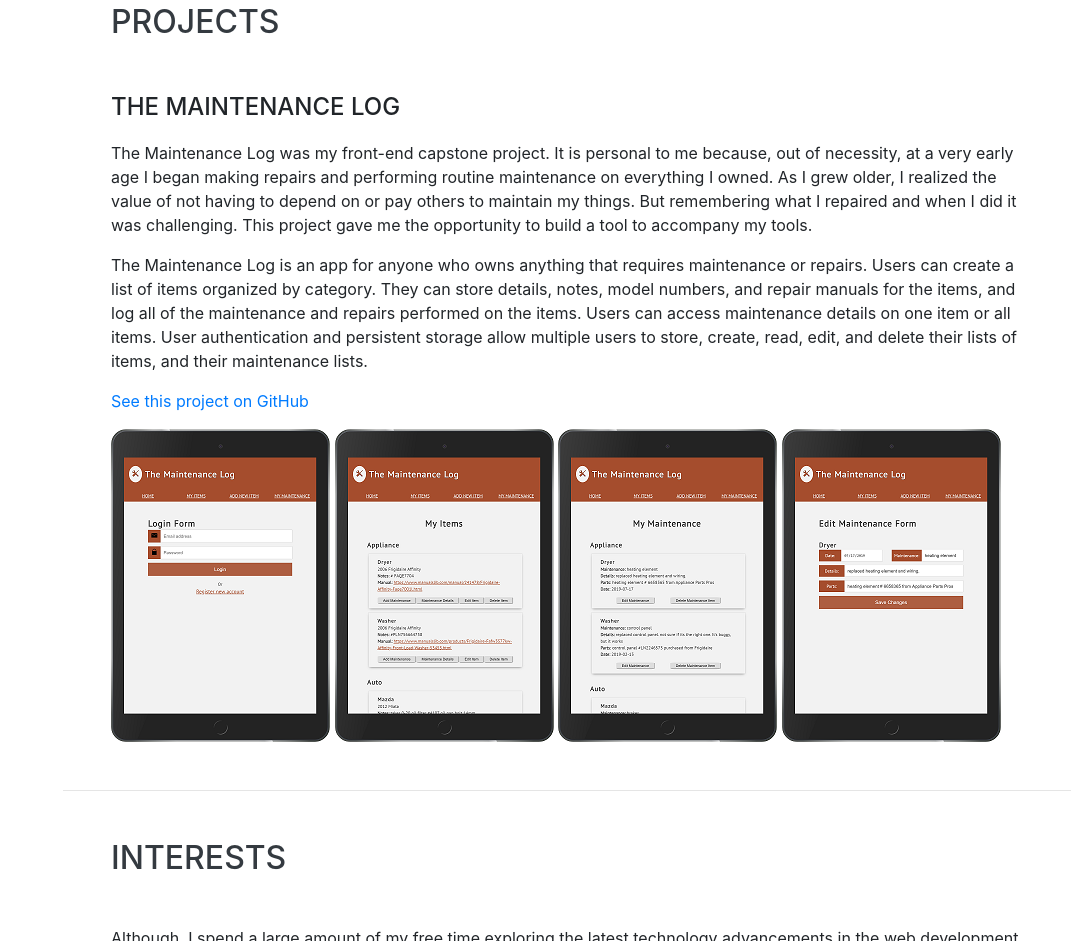
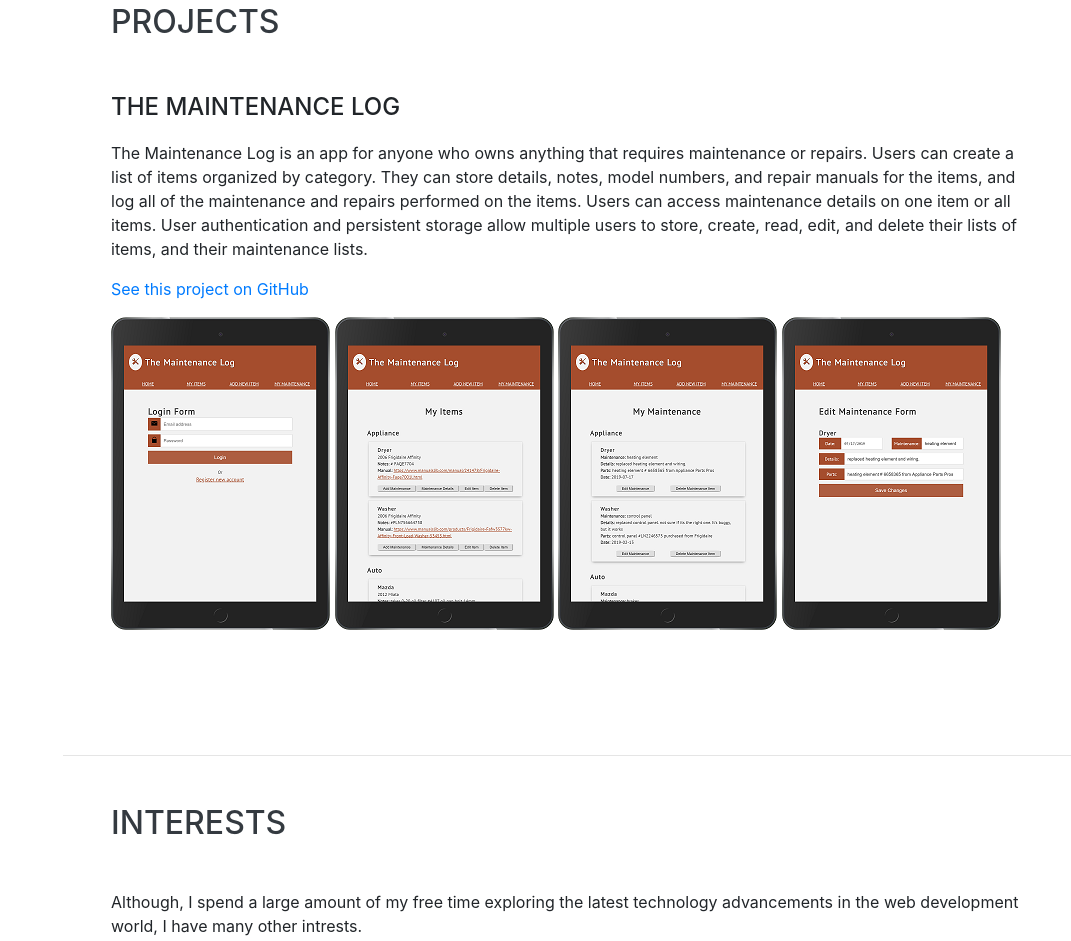
Before and after one commit to kellycoles/kellycoles.github.io, a website with bundled scripts: page index.html in a window 1280 px wide. Shown: the part 4070-5011 px from the top of the page, without its empty margins (209-1280 px from the left). Built offline with nearby package versions, Linux system fonts and the light colour scheme; a web font is replaced by a local one.

Commit message:
removed some maintLog text

```diff
--- a/index.html
+++ b/index.html
@@ -295,11 +295,6 @@
       <div class="w-100">
         <h2 class="mb-5">Projects</h2>
         <div class="subheading mb-3">The Maintenance Log</div>
-        <p>The Maintenance Log was my front-end capstone project. It is personal to me because, out of
-          necessity, at a very early age I began making repairs and performing routine maintenance on everything I
-          owned. As I grew older, I realized the value of not having to depend on or pay others to maintain my things.
-          But remembering what I repaired and when I did it was challenging. This project gave me the opportunity to
-          build a tool to accompany my tools.</p>
         <p>
           The Maintenance Log is an app for anyone who owns anything that requires
           maintenance or
@@ -312,9 +307,10 @@
           create, read, edit, and delete their lists of items, and their maintenance lists.</p>
         <a href="https://github.com/kellycoles/capstone" target=_blank>See this project on GitHub</a></p>
         <img src="img/xsm-register.png">
-         <img src="img/xsm-myItems.png">
-         <img src="img/xsm-myMaint.png">
-         <img src="img/xsm-editMaint.png">
+        <img src="img/xsm-myItems.png">
+        <img src="img/xsm-myMaint.png">
+        <img src="img/xsm-editMaint.png">
+
 
       </div>
   </div>
```
Also changed, not shown: img/xsm-add_item.png (added).
